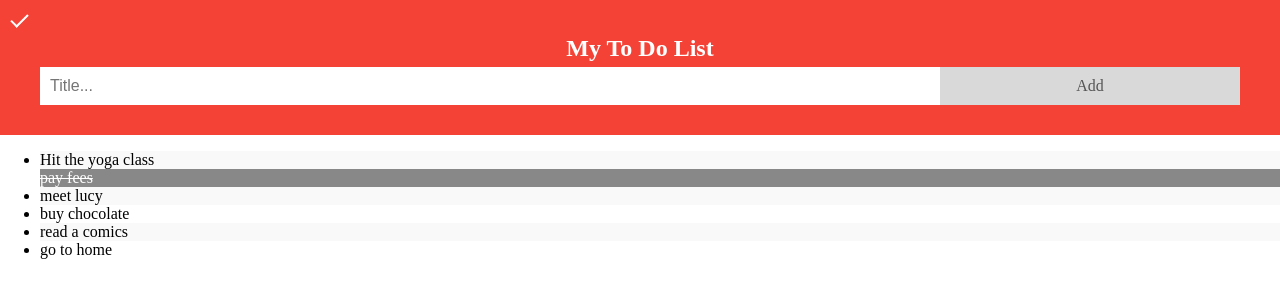
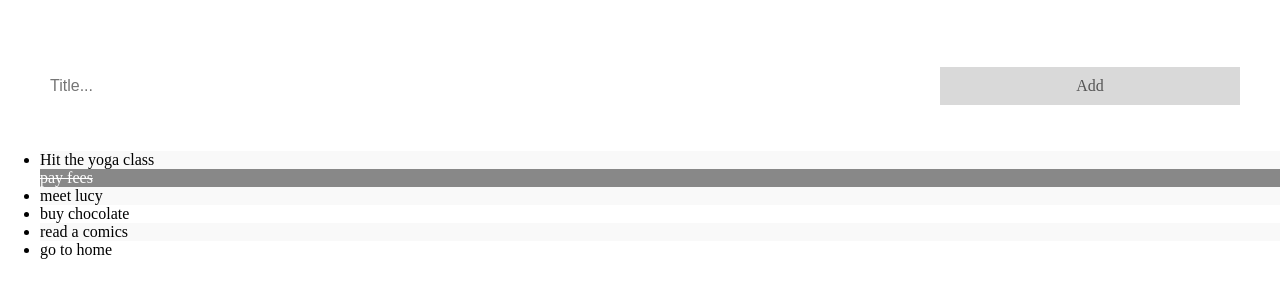
Before and after one commit to pavi11211/websitelist, a plain HTML site: page list.html in a window 1280 px wide. Drawn offline with Linux system fonts and the light colour scheme.

Commit message:
Update list.html

```diff
--- a/list.html
+++ b/list.html
@@ -56,7 +56,7 @@ ul li.checked::before {
     text-align: center;
 }
 .header {
-    background-color: #f44336;
+    background-color: #purple;
     padding: 30px 40px;
     color: white;
     text-align: center;
```
